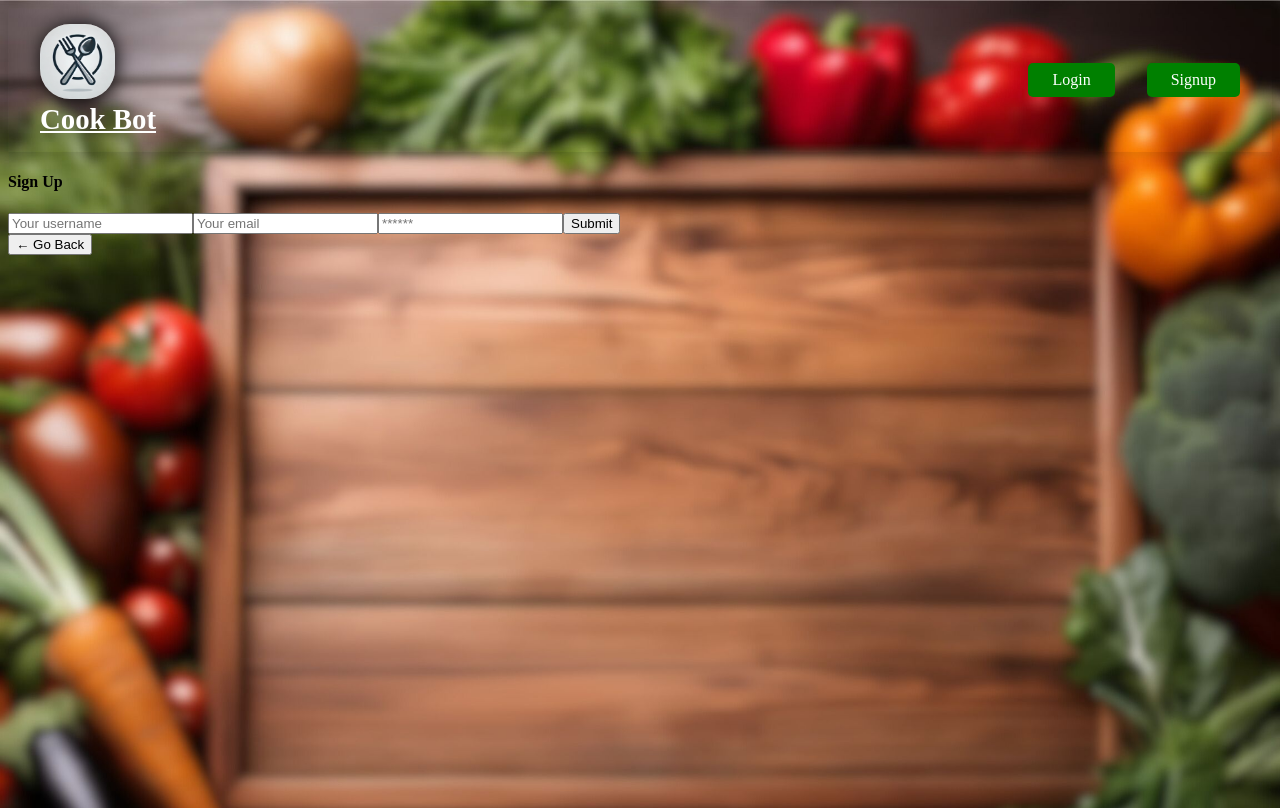
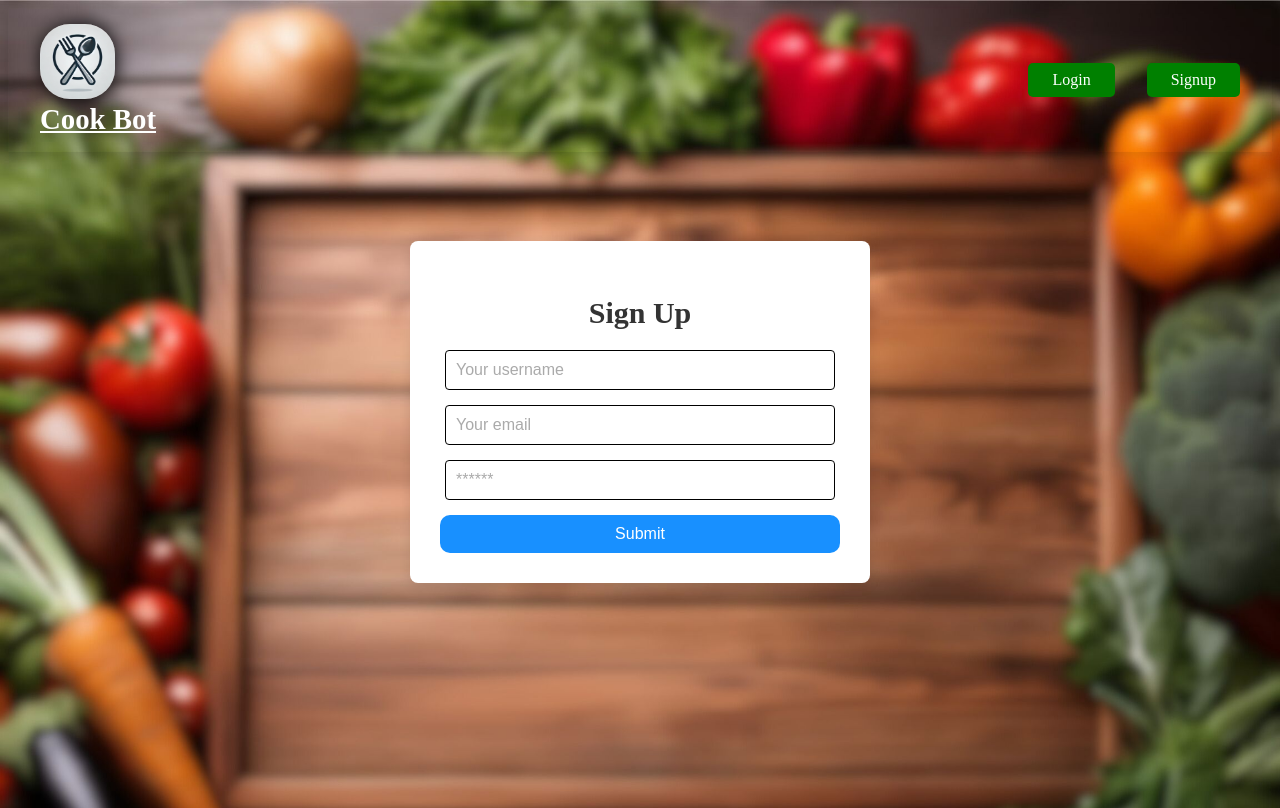
Before and after one commit to rhansen27/cookbot, a React (Vite) app in the folder client/: page /signup in a window 1280 px wide. Built offline with nearby package versions, Linux system fonts and the light colour scheme.

Commit message:
styling added to login-signup page and other pages

```diff
--- a/client/src/App.jsx
+++ b/client/src/App.jsx
@@ -39,7 +39,6 @@ function App() {
         <div className="container">
           <Outlet />
         </div>
-        <Footer />
       </div>
     </ApolloProvider>
   );
--- a/client/src/components/AddIngredient/index.jsx
+++ b/client/src/components/AddIngredient/index.jsx
@@ -1,6 +1,6 @@
 import React, { useState } from 'react';
 import { MinusCircleOutlined, PlusOutlined } from '@ant-design/icons';
-import { Button, Form, Input, Space, Upload, Alert, TreeSelect, notification } from 'antd';
+import { Button, Form, Input, Space, Upload, TreeSelect, notification } from 'antd';
 import TextArea from 'antd/es/input/TextArea';
 const recipeData = {}
 const normFile = (e) => {
@@ -203,11 +203,10 @@ const NotifySuccess = () => {
 
 const AddIngredient = () => (
 
-  <Form
+  <div className='form-container'>
+    <Form
+    className='ingredient-form'
     name="dynamic_form_nest_item"
-    style={{
-      maxWidth: 600,
-    }}
     autoComplete="off"
     onFinish={(values) =>
       handleFormSubmit(values)
@@ -216,22 +215,10 @@ const AddIngredient = () => (
     <Form.Item label="Add Image" valuePropName="fileList" getValueFromEvent={normFile} name="image">
       <Upload action="/upload.do" listType="picture-card" maxCount={1}
       >
-        <button
-          style={{
-            border: 0,
-            background: 'none',
-          }}
-          type="button"
-        >
-          <PlusOutlined />
-          <div
-            style={{
-              marginTop: 8,
-            }}
-          >
-            Upload
+        <div className="upload-button">
+            <PlusOutlined />
+            <div className="upload-text">Upload</div>
           </div>
-        </button>
       </Upload>
     </Form.Item>
     Add Recipe Name
@@ -247,10 +234,7 @@ const AddIngredient = () => (
           {fields.map(({ key, name, ...restField }) => (
             <Space
               key={key}
-              style={{
-                display: 'flex',
-                marginBottom: 8,
-              }}
+              className='ingredient-space'
               align="baseline"
             >
               <Form.Item
@@ -293,20 +277,12 @@ const AddIngredient = () => (
             <TextArea  rows={4}/>
           </Form.Item>
     <Form.Item
-      wrapperCol={{
-        xs: {
-          span: 24,
-          offset: 0,
-        },
-        sm: {
-          span: 16,
-          offset: 8,
-        },
-      }}
+     className='submit-button-container'
     >
       <NotifySuccess/>
     </Form.Item>
   </Form>
+  </div>
 );
 
 export default AddIngredient;
--- /dev/null
+++ b/client/src/components/ProtectedRoute.jsx
@@ -0,0 +1,12 @@
+import auth from "../utils/auth"
+import { useNavigate } from "react-router-dom"
+
+const ProtectedRoute = ({ children }) => {
+    const navigate = useNavigate()
+
+    if (!auth.loggedIn()) {
+        navigate('/login')
+    }
+    return children
+}
+export default ProtectedRoute
--- a/client/src/index.css
+++ b/client/src/index.css
@@ -176,6 +176,131 @@ body {
   font-family: 'Lucida Sans', 'Lucida Grande', 'Lucida Sans Regular', sans-serif;
 }
 
+.form-container {
+  display: flex;
+  justify-content: center;
+  align-items: center;
+  min-height: 50vh;
+}
+
+.ingredient-form {
+  width: 100%;
+  max-width: 600px;
+  padding: 20px;
+  background-color: #CCD5AE;
+  border-radius: 8px;
+  box-shadow: 0 4px 12px rgba(0, 0, 0, 0.8);
+}
+
+.upload-button {
+  display: flex;
+  flex-direction: column;
+  align-items: center;
+  justify-content: center;
+}
+
+.upload-text {
+  margin-top: 8px;
+}
+
+.ingredient-space {
+  display: flex;
+  gap: 10px;
+  margin-bottom: 8px;
+}
+
+.submit-button-container {
+  display: flex;
+  justify-content: center;
+  margin-top: 20px;
+  transition: transform 0.3s ease, background-color 0.3s ease;
+}
+
+.submit-button-container:hover {
+  transform: scale(1.2);
+}
+
+.ant-form-item-label {
+  text-align: left;
+}
+
+input::placeholder,
+textarea::placeholder {
+  color: #aaa;
+}
+
+input,
+textarea {
+  font-size: 16px;
+  padding: 8px;
+  border-radius: 4px;
+}
+
+button:hover {
+  transform: scale(1.05);
+  transition: transform 0.3s ease;
+}
+
+.login-signup-container {
+  display: flex;
+  justify-content: center;
+  align-items: center;
+  min-height: 30rem;
+  padding: 20px;
+}
+
+.login-signup-box {
+  background: white;
+  border-radius: 8px;
+  box-shadow: 0 4px 12px rgba(0, 0, 0, 0.1);
+  max-width: 400px;
+  width: 100%;
+  padding: 30px;
+}
+
+.login-signup-content {
+  display: flex;
+  flex-direction: column;
+  align-items: center;
+  text-align: center;
+}
+
+.login-signup-title {
+  font-size: 30px;
+  font-weight: bold;
+  color: #333;
+  margin-bottom: 20px;
+}
+
+.login-signup-form {
+  width: 100%;
+}
+
+.form-input {
+  width: 92%;
+  padding: 10px;
+  margin-bottom: 15px;
+  border: 1px solid black;
+  border-radius: 4px;
+  font-size: 16px;
+  outline: none;
+}
+
+.submit-button {
+  width: 100%;
+  padding: 10px;
+  background-color: #1890ff;
+  color: white;
+  border: none;
+  border-radius: 10px;
+  font-size: 16px;
+  transition: background-color 0.3s ease;
+}
+
+.submit-button:hover {
+  background-color: #40a9ff;
+}
+
 
 /* Carousel
      ========================================================================== */
--- a/client/src/pages/AddRecipe.jsx
+++ b/client/src/pages/AddRecipe.jsx
@@ -1,26 +1,29 @@
-import { useParams } from 'react-router-dom'
-import { useQuery } from '@apollo/client'
+import { useParams } from "react-router-dom";
+import { useQuery } from "@apollo/client";
 import AddIngredient from "../components/AddIngredient";
-import { QUERY_SINGLE_USER } from '../utils/queries'
+import { QUERY_SINGLE_USER } from "../utils/queries";
+import ProtectedRoute from "../components/ProtectedRoute";
 
 const AddRecipe = () => {
-  const {profielId} = useParams()
+  const { profielId } = useParams();
 
-  const { loading, error, data } = useQuery(QUERY_SINGLE_USER, {varialbes:
-      {profielId}
-  })
+  const { loading, error, data } = useQuery(QUERY_SINGLE_USER, {
+    varialbes: { profielId },
+  });
 
-  const profile = data?.profile || {}
+  const profile = data?.profile || {};
 
   return (
-    <main>
-      <div className="flex-row justify-center">
-        <div className="col-12 col-md-10 my-3">
-          <h1>Add Recipe</h1>
-          <AddIngredient/>
+    <ProtectedRoute>
+      <main className="new-recipe-container">
+        <div className="content-wrapper">
+          <div className="content-box">
+            <h1 className="page-title">Add Recipe</h1>
+            <AddIngredient />
+          </div>
         </div>
-      </div>
-    </main>
+      </main>
+    </ProtectedRoute>
   );
 };
 
--- a/client/src/pages/FindIngredients.jsx
+++ b/client/src/pages/FindIngredients.jsx
@@ -1,11 +1,14 @@
 import IngredientBot from "../components/IngredientBot";
+import ProtectedRoute from "../components/ProtectedRoute";
 
 const FindIngredient = () => {
   return (
-    <main>
-      <h2 className="ai-title">AI Recipe with Ingredients</h2>
-      <IngredientBot />
-    </main>
+    <ProtectedRoute>
+      <main>
+        <h2 className="ai-title">AI Recipe with Ingredients</h2>
+        <IngredientBot />
+      </main>
+    </ProtectedRoute>
   );
 };
 
--- a/client/src/pages/Home.jsx
+++ b/client/src/pages/Home.jsx
@@ -7,9 +7,9 @@ import RecipeCarousel from "../components/RecipeCarousel";
 const Home = () => {
   return (
     <main>
-      <div className="flex-row justify-center">
-        <div className="col-12 col-md-10 my-3">
-          <h1>Home</h1>
+      <div className="new-recipe-container">
+        <div className="content-box">
+          <h1 className="page-title">Home</h1>
         </div>
       </div>
       <RecipeCarousel />
--- a/client/src/pages/NewRecipe.jsx
+++ b/client/src/pages/NewRecipe.jsx
@@ -1,7 +1,9 @@
 import Filter from "../components/Filter";
+import ProtectedRoute from "../components/ProtectedRoute";
 
 const NewRecipe = () => {
   return (
+    <ProtectedRoute>
       <main className="new-recipe-container">
         <div className="content-wrapper">
           <div className="content-box">
@@ -10,6 +12,7 @@ const NewRecipe = () => {
           </div>
         </div>
       </main>
+    </ProtectedRoute>
   );
 };
 
--- a/client/src/pages/Signup.jsx
+++ b/client/src/pages/Signup.jsx
@@ -41,18 +41,18 @@ const Signup = () => {
   };
 
   return (
-    <main className="flex-row justify-center mb-4">
-      <div className="col-12 col-lg-10">
-        <div className="card">
-          <h4 className="card-header bg-dark text-light p-2">Sign Up</h4>
-          <div className="card-body">
+    <main className="login-signup-container">
+      <div className="login-signup-box">
+        <div className="login-signup-content">
+          <h2 className="login-signup-title">Sign Up</h2>
+          <div>
             {data ? (
               <p>
                 Success! You may now head{' '}
                 <Link to="/">back to the homepage.</Link>
               </p>
             ) : (
-              <form onSubmit={handleFormSubmit}>
+              <form onSubmit={handleFormSubmit} className='login-form'>
                 <input
                   className="form-input"
                   placeholder="Your username"
@@ -78,8 +78,7 @@ const Signup = () => {
                   onChange={handleChange}
                 />
                 <button
-                  className="btn btn-block btn-info"
-                  style={{ cursor: 'pointer' }}
+                  className="submit-button"
                   type="submit"
                 >
                   Submit
@@ -88,7 +87,7 @@ const Signup = () => {
             )}
 
             {error && (
-              <div className="my-3 p-3 bg-danger text-white">
+              <div>
                 {error.message}
               </div>
             )}
```
Also changed, not shown: client/src/pages/Login.jsx (+17 -25 lines), 1 other file (tests, documents, lock files or other folders). Lines whose indentation alone changed are shown as unchanged.
